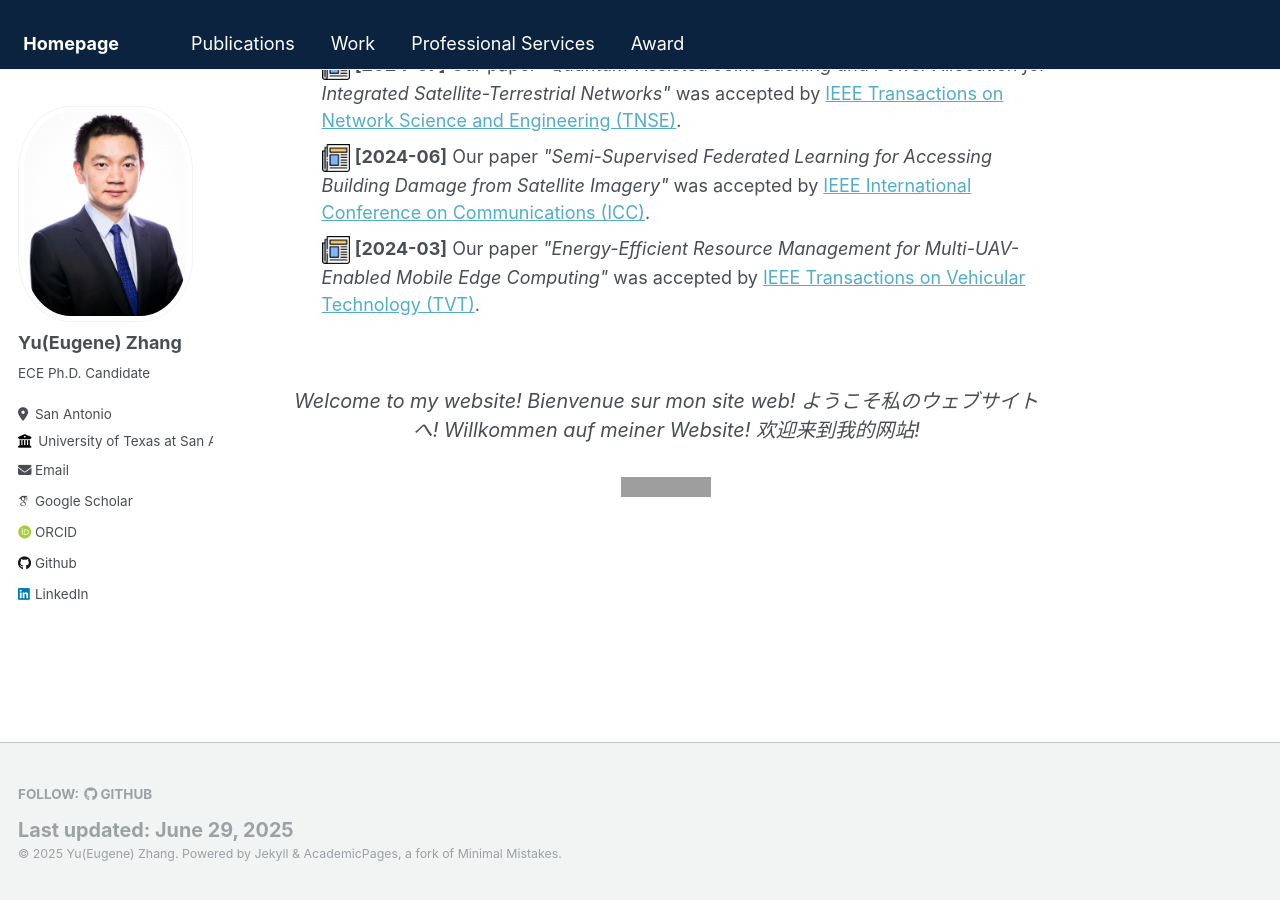
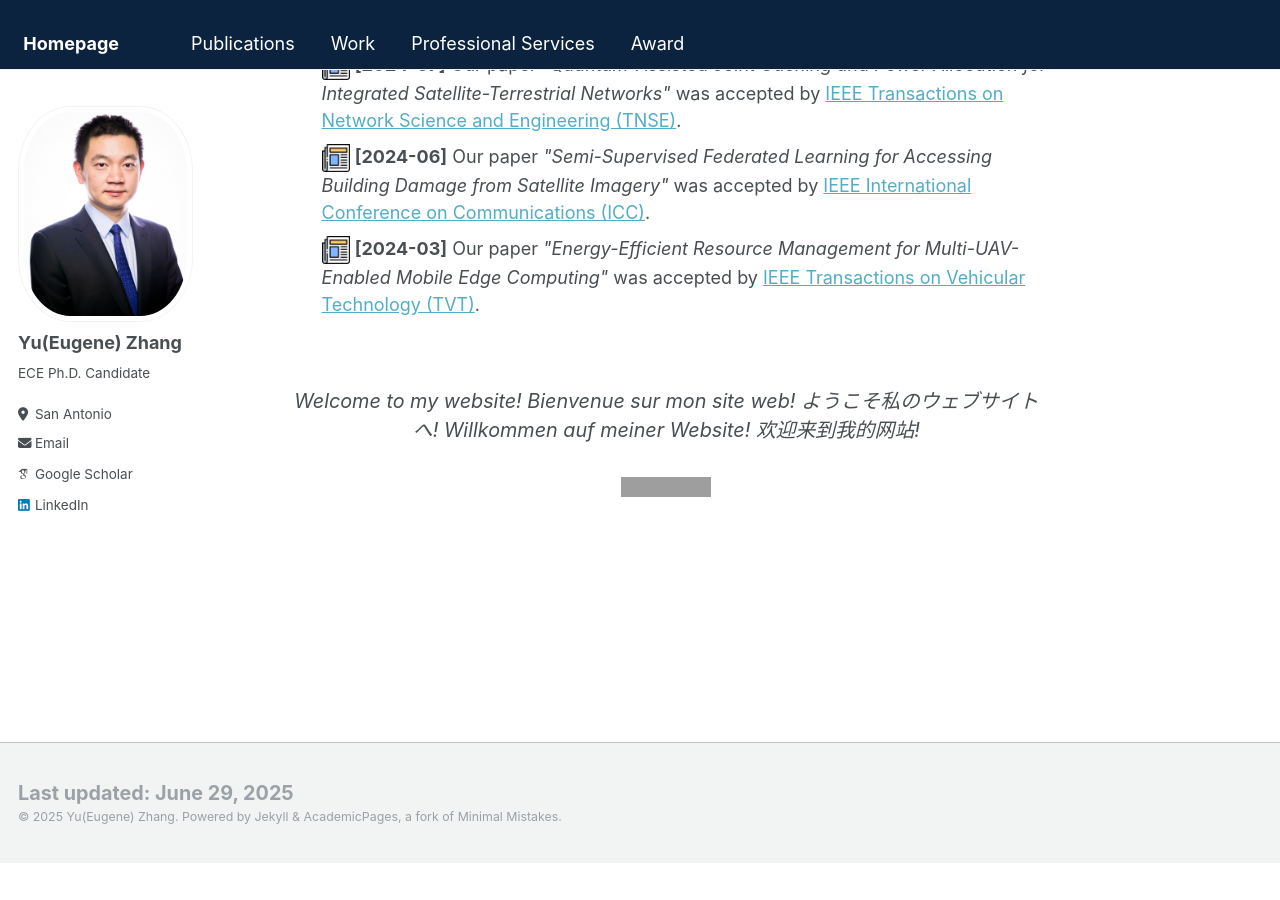
Before and after one commit to Yu-Zhang-Eugene/yu-zhang-eugene.github.io, a Jekyll site: the page built from _pages/about.md, in a window 1280 px wide and 900 px high, scrolled down 1009 px. Built offline with Jekyll 4.4.1, drawn with Linux system fonts in a browser that asks for light colours; some web fonts are replaced; after the commit the page ends 1872 px from its top, so only the background shows below that; grey boxes are pictures that could not be loaded.

Commit message:
Update _config.yml

```diff
--- a/_config.yml
+++ b/_config.yml
@@ -31,7 +31,7 @@ author:
   pronouns         : # example: "she/her"
   bio              : "ECE Ph.D. Candidate"
   location         : "San Antonio"
-  employer         : "University of Texas at San Antonio"
+  employer         : # "University of Texas at San Antonio"
   uri              : # URL
   email            : "zhangyu@yahoo.com"
 
@@ -39,7 +39,7 @@ author:
   arxiv            : # URL - Update with the correct link to your profile
   googlescholar    : "https://scholar.google.com/citations?hl=en&user=p6z9Id4AAAAJ"
   impactstory      : # URL
-  orcid            : "https://orcid.org/0000-0002-8222-6147"
+  orcid            : # "https://orcid.org/0000-0002-8222-6147"
   # pubmed           : "https://www.ncbi.nlm.nih.gov/pubmed/?term=john+snow"
   researchgate     : # URL
 
@@ -47,7 +47,7 @@ author:
   bitbucket        : # Username - Update with your username on the site
   codepen          : # Username
   dribbble         : # Username
-  github           : "EugeneYuZ"
+  github           : # "EugeneYuZ"
   kaggle           : # Username
   stackoverflow    : # User number or user number and name (i.e., use "1" or "1/jeff-atwood")
 
```
